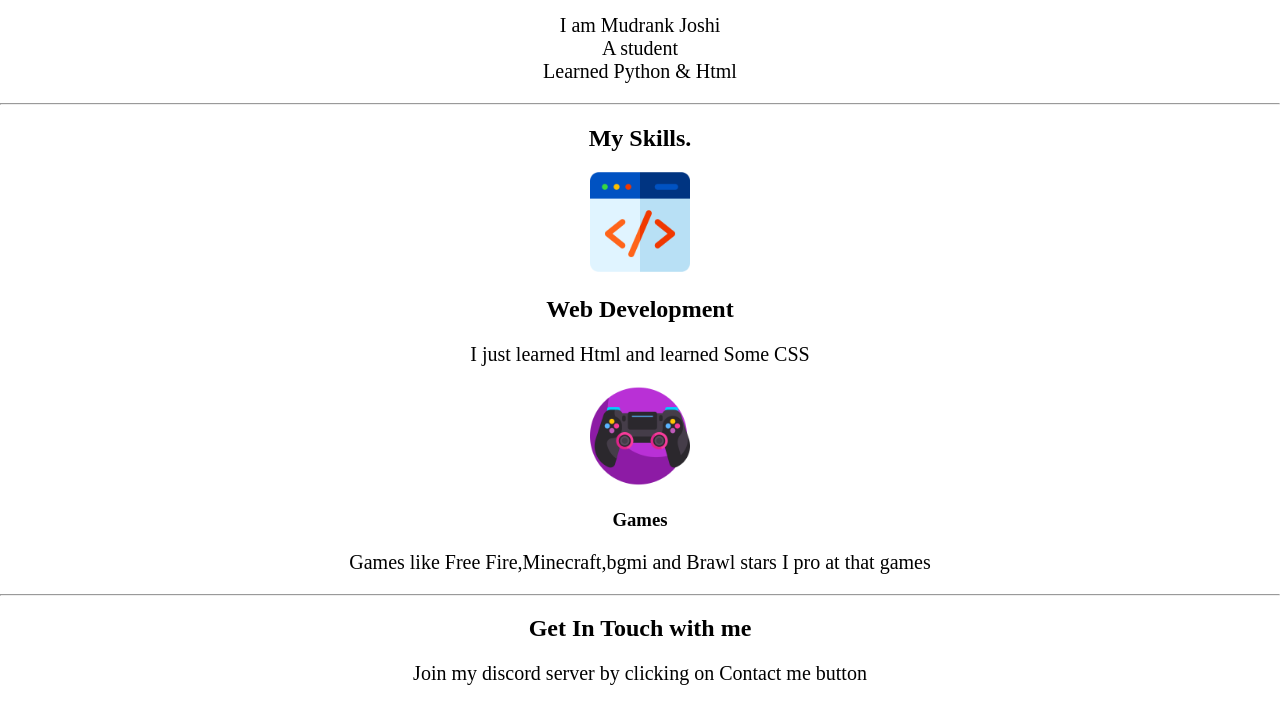
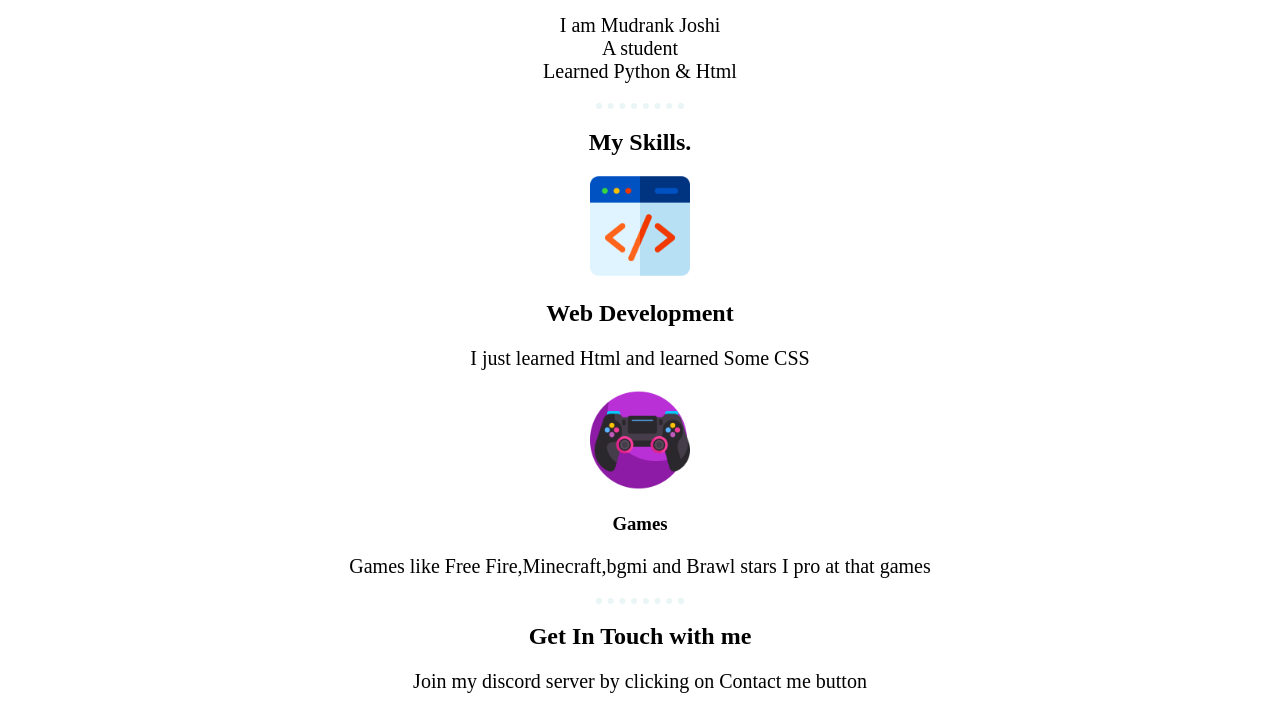
Before and after one commit to 007Mudrank/cv, a plain HTML site: page index.html in a window 1280 px wide. Shown: the part 1059-1761 px from the top of the page. Drawn offline with Linux system fonts and the light colour scheme.

Commit message:
Update style.css

```diff
--- a/style.css
+++ b/style.css
@@ -9,7 +9,11 @@ body {
   text-align: center;
   font-family: serif;
 }
-
+hr {
+  border: dotted #EAF6F6 6px;
+  border-bottom: none;
+  width: 6%;
+}
 .top-container {
   background-color: #E4F9F5;
   position: relative;
```
